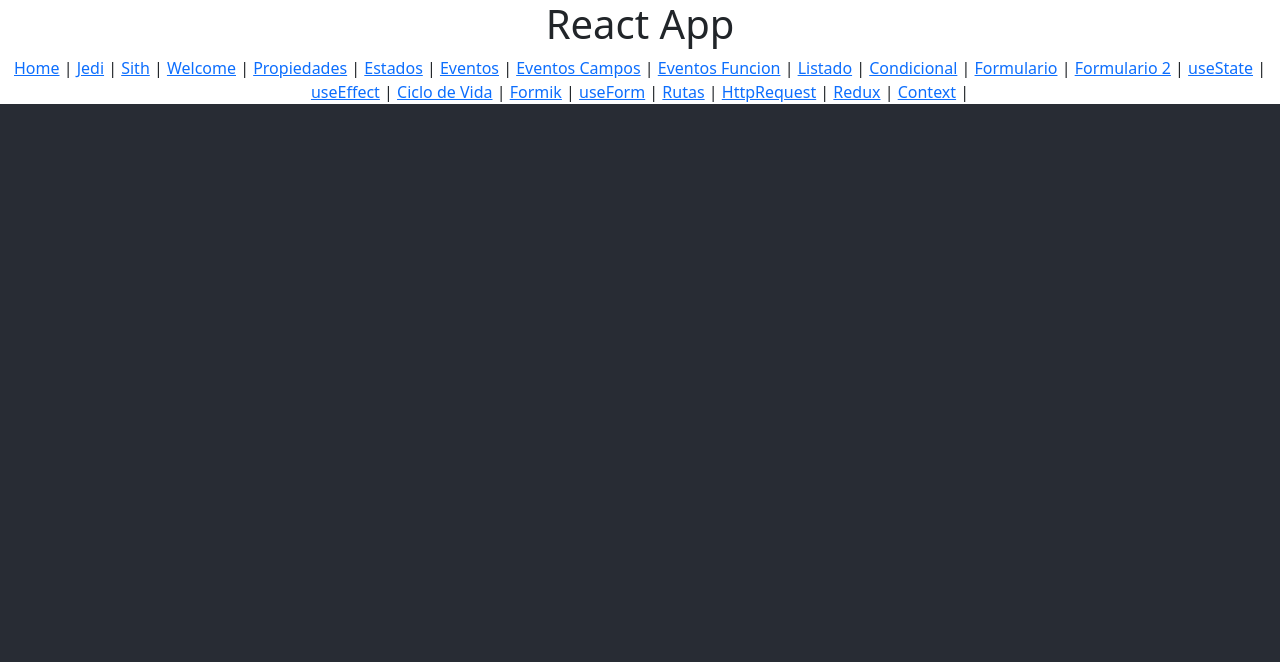
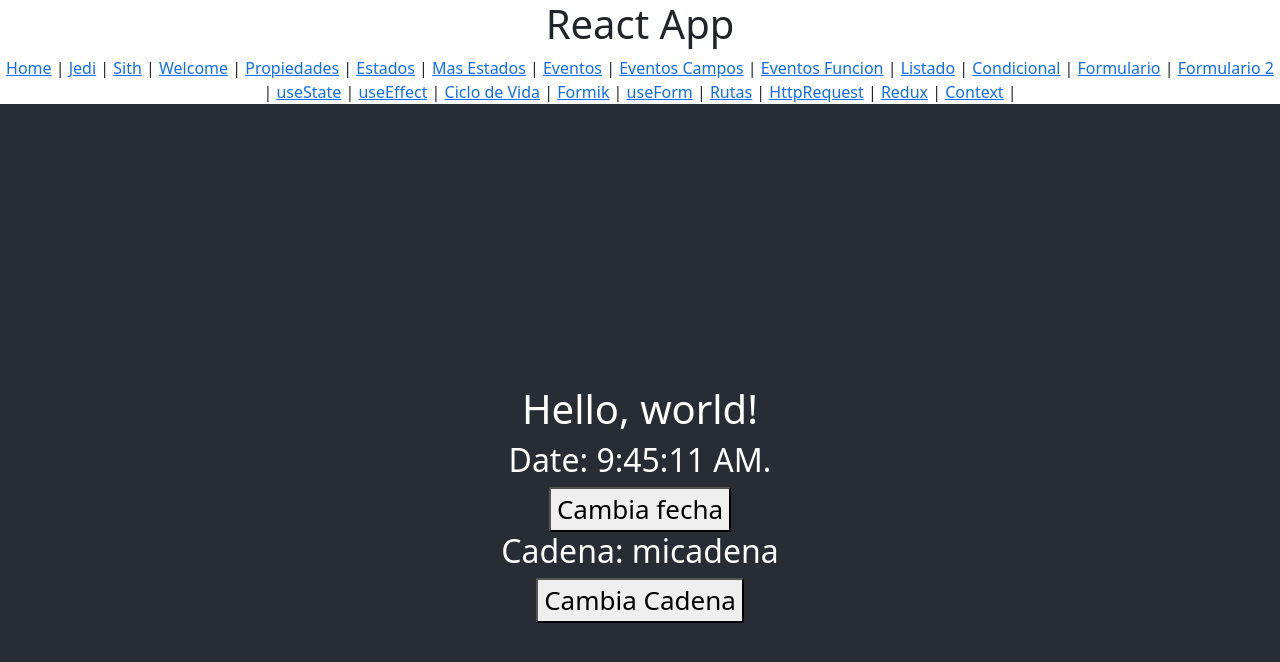
Before and after one commit to pepesan/ejemplos-react-jsx, a React (Create React App) app: page /masestados in a window 1280 px wide. Shown: the top 662 px of the page. Built offline with nearby package versions, Linux system fonts and the light colour scheme.

Commit message:
nuevo ejemplo de manejo de estados

```diff
--- a/src/App.js
+++ b/src/App.js
@@ -31,6 +31,7 @@ import UserProvider from "./componentes/contexto/UserContext";
 import Menu from "./componentes/Menu";
 import CamposFormulario from "./componentes/eventos/CamposFormulario";
 import Form02 from "./componentes/formularios/Form02";
+import MasEstados from "./componentes/estados/MasEstados";
 
 function App() {
   return (
@@ -47,6 +48,7 @@ function App() {
           <Route path="/welcome" element={<Welcome/>} />
           <Route path="/propiedades" element={<Propiedades name="Juan"/>} />
           <Route path="/estados" element={<Clock/>} />
+          <Route path="/masestados" element={<MasEstados/>} />
           <Route path="/eventos" element={<BotonPulsable contador="2"/>} />
           <Route path="/eventoscampos" element={<CamposFormulario/>} />
           <Route path="/eventosfuncion" element={<EventoFuncion/>} />
--- a/src/componentes/Menu.jsx
+++ b/src/componentes/Menu.jsx
@@ -11,6 +11,7 @@ class Menu extends React.Component {
                 <Link to="/welcome">Welcome</Link> |{" "}
                 <Link to="/propiedades">Propiedades</Link> |{" "}
                 <Link to="/estados">Estados</Link> |{" "}
+                <Link to="/masestados">Mas Estados</Link> |{" "}
                 <Link to="/eventos">Eventos</Link> |{" "}
                 <Link to="/eventoscampos">Eventos Campos</Link> |{" "}
                 <Link to="/eventosfuncion">Eventos Funcion</Link> |{" "}
--- /dev/null
+++ b/src/componentes/estados/MasEstados.jsx
@@ -0,0 +1,29 @@
+import React from "react";
+
+class MasEstados extends React.Component {
+    constructor(props) {
+        super(props);
+        this.state = {
+            date: new Date(),
+            cadena: "micadena"
+        };
+    }
+
+    render() {
+        return (
+            <div>
+                <h1>Hello, world!</h1>
+                <h2>Date: {this.state.date.toLocaleTimeString()}.</h2>
+                <button onClick={()=> this.setState({
+                    date: new Date()
+                })}>Cambia fecha</button>
+                <h2>Cadena: {this.state.cadena}</h2>
+                <button onClick={()=> this.setState({
+                    cadena: this.state.cadena + 1
+                })}>Cambia Cadena</button>
+            </div>
+        );
+    }
+}
+
+export default MasEstados;
```
